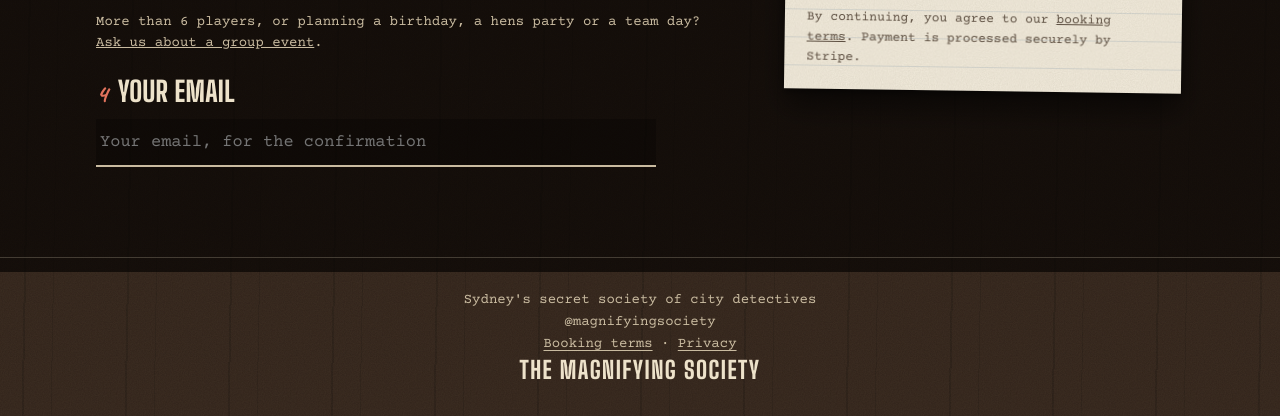
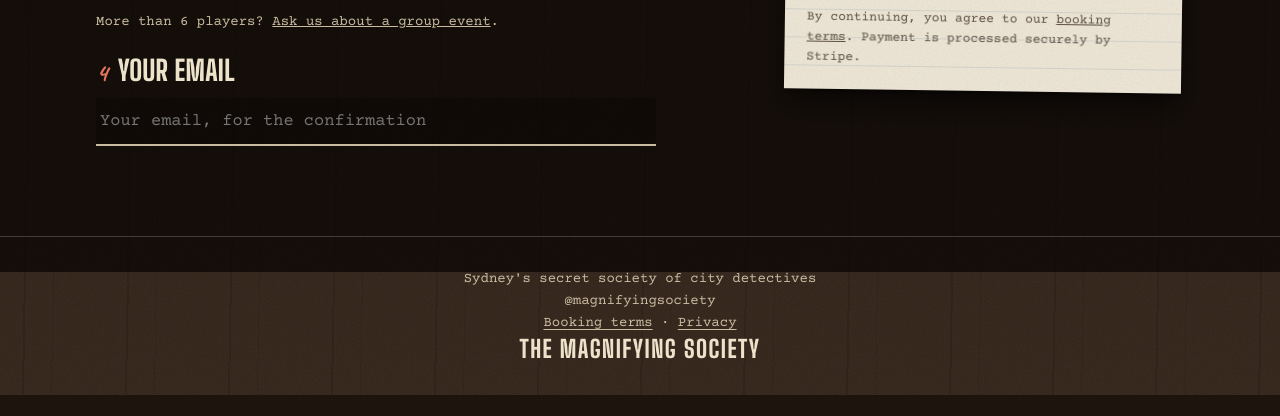
Before and after one commit to bondihunts/magnifying-society, a plain HTML site: page booking.html in a window 1280 px wide. Shown: the part 528-944 px from the top of the page. After the commit the page ends 923 px from the top, so only its background shows below. Drawn offline with nearby package versions, Linux system fonts and the light colour scheme; no server answers.

Commit message:
Booking: shorten group line
Co-Authored-By: Claude Opus 5.5 <noreply@anthropic.com>
Claude-Session: https://claude.ai/code/session_014KrvBwFFVwTF3AkGM11JKM

```diff
--- a/booking.html
+++ b/booking.html
@@ -243,7 +243,7 @@ body{padding-bottom:84px}
           </div>
         </div>
         <p class="error" id="err-qty" hidden>Add at least one player.</p>
-        <p class="hint" style="margin-top:10px;max-width:none">More than 6 players, or planning a birthday, a hens party or a team day? <a href="groups.html">Ask us about a group event</a>.</p>
+        <p class="hint" style="margin-top:10px;max-width:none">More than 6 players? <a href="groups.html">Ask us about a group event</a>.</p>
         <p class="error" id="warn-young" hidden>Children under 15 must play with a parent or guardian. Remember to add them as an adult.</p>
       </fieldset>
 
```
